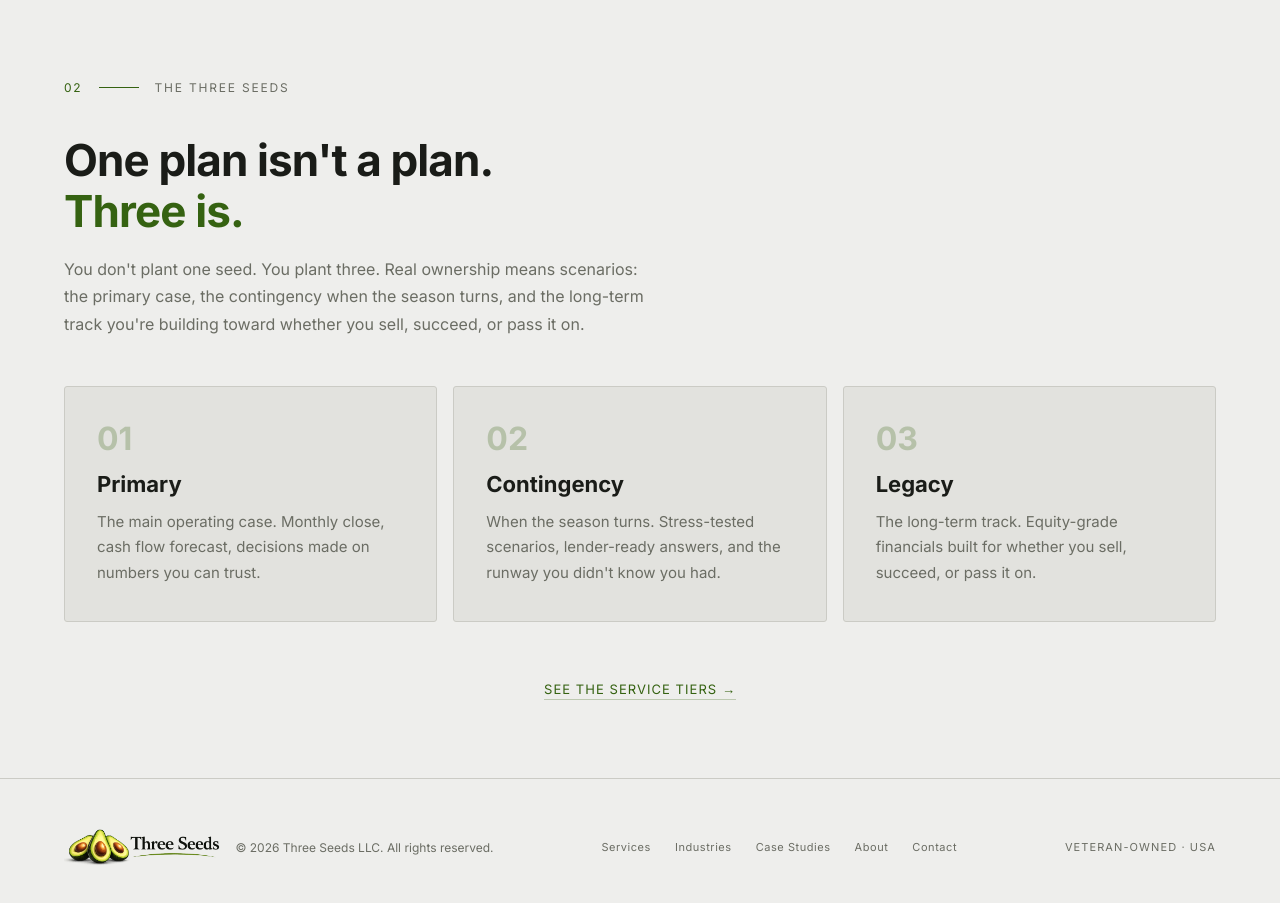
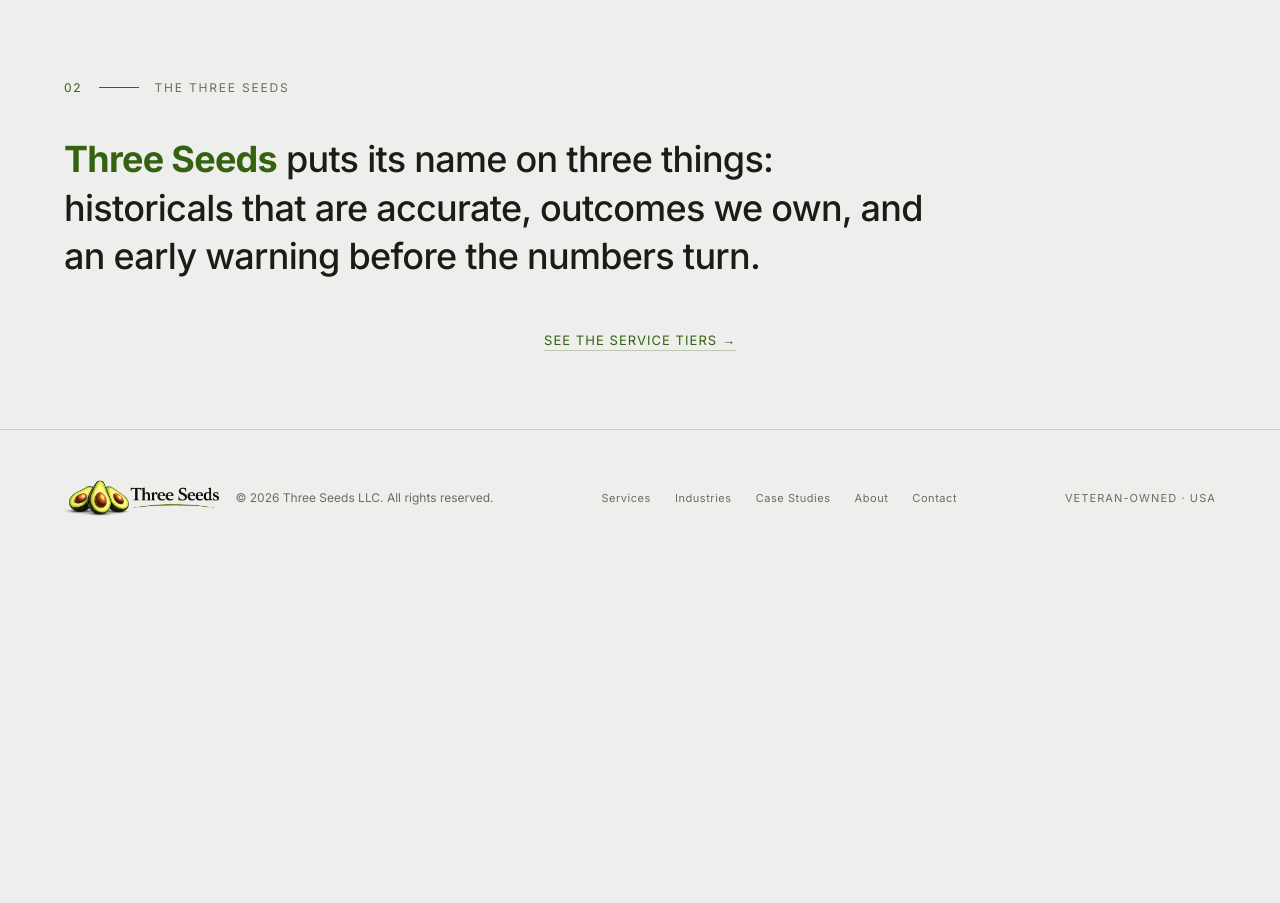
Before and after one commit to zindarobert-dev/npf-site, a React (Vite) app: page / in a window 1280 px wide. Shown: the part 1760-2663 px from the top of the page. After the commit the page ends 2326 px from the top, so only its background shows below. Built offline with nearby package versions, Linux system fonts and the light colour scheme.

Commit message:
Replace Three Seeds section with single-sentence brand statement
Co-Authored-By: Claude Opus 4.7 (1M context) <noreply@anthropic.com>

```diff
--- a/src/pages/Home.jsx
+++ b/src/pages/Home.jsx
@@ -86,41 +86,15 @@ export default function Home() {
       {/* ═══ THE THREE SEEDS ═══ */}
       <Section style={{ borderTop: `1px solid ${C.border}` }}>
         <SectionLabel label="The Three Seeds" number="02" />
-        <h2 style={{
-          fontFamily: "'Inter', sans-serif", fontSize: "clamp(28px, 4vw, 44px)",
-          fontWeight: 700, lineHeight: 1.15, maxWidth: 650, marginBottom: 20, letterSpacing: "-0.02em",
+        <p style={{
+          fontFamily: "'Inter', sans-serif", fontSize: "clamp(24px, 3.2vw, 36px)",
+          fontWeight: 500, lineHeight: 1.35, maxWidth: 880, letterSpacing: "-0.02em",
+          color: C.dark, margin: 0,
         }}>
-          One plan isn't a plan.<br />
-          <span style={{ color: C.accent }}>Three is.</span>
-        </h2>
-        <p style={{ fontSize: 16, color: C.gray, lineHeight: 1.7, maxWidth: 600, marginBottom: 48 }}>
-          You don't plant one seed. You plant three. Real ownership means scenarios:
-          the primary case, the contingency when the season turns, and the long-term
-          track you're building toward whether you sell, succeed, or pass it on.
+          <span style={{ color: C.accent, fontWeight: 700 }}>Three Seeds</span> puts its name on three things:
+          historicals that are accurate, outcomes we own, and an early warning before the numbers turn.
         </p>
-        <div style={{ display: "grid", gridTemplateColumns: "repeat(auto-fit, minmax(280px, 1fr))", gap: 16 }}>
-          {[
-            { num: "01", title: "Primary", desc: "The main operating case. Monthly close, cash flow forecast, decisions made on numbers you can trust." },
-            { num: "02", title: "Contingency", desc: "When the season turns. Stress-tested scenarios, lender-ready answers, and the runway you didn't know you had." },
-            { num: "03", title: "Legacy", desc: "The long-term track. Equity-grade financials built for whether you sell, succeed, or pass it on." },
-          ].map(({ num, title, desc }) => (
-            <div key={num} style={{
-              background: C.bgCard, border: `1px solid ${C.border}`,
-              padding: "36px 32px", borderRadius: 3, position: "relative",
-            }}>
-              <span style={{
-                fontFamily: "'Inter', sans-serif", fontSize: 32, fontWeight: 700,
-                color: C.accent, opacity: 0.25, display: "block", marginBottom: 16, lineHeight: 1,
-              }}>{num}</span>
-              <h3 style={{
-                fontFamily: "'Inter', sans-serif", fontSize: 22, fontWeight: 700,
-                color: C.dark, margin: "0 0 12px 0",
-              }}>{title}</h3>
-              <p style={{ fontSize: 15, color: C.gray, lineHeight: 1.7, margin: 0 }}>{desc}</p>
-            </div>
-          ))}
-        </div>
-        <div style={{ marginTop: 56, textAlign: "center" }}>
+        <div style={{ marginTop: 48, textAlign: "center" }}>
           <Link to="/services" style={{
             color: C.accent, fontFamily: "'Inter', sans-serif", fontSize: 13,
             letterSpacing: "0.08em", textDecoration: "none", borderBottom: `1px solid ${C.accent}44`,
```
